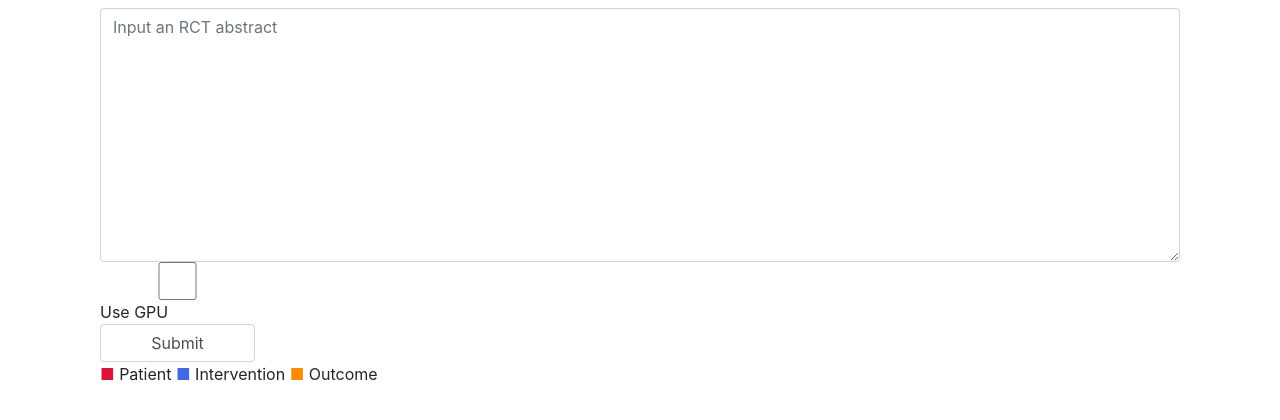
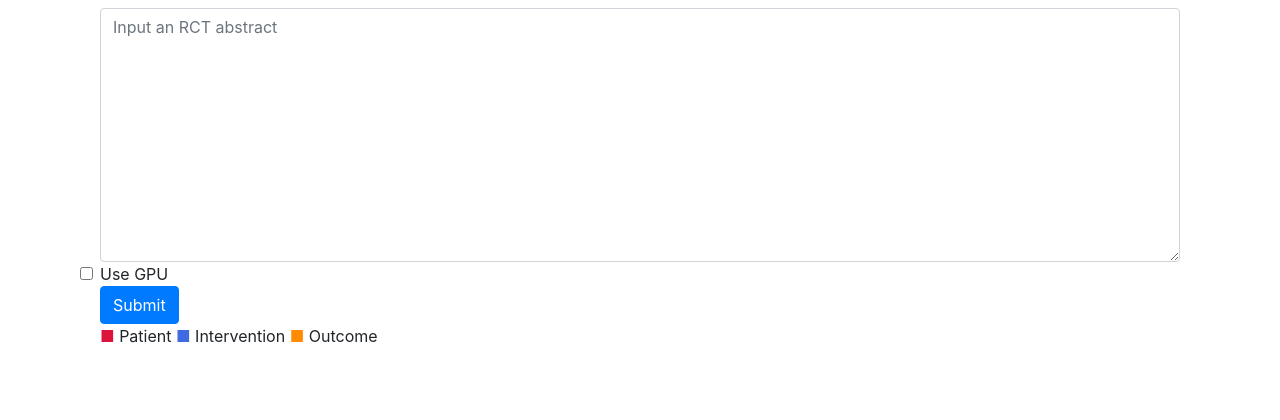
Before and after one commit to yutanakamura-tky/ebmnlp, a Flask app: page / in a window 1280 px wide. Shown: the part 254-674 px from the top of the page. Run offline with Flask 2, Linux system fonts and the light colour scheme; parts of the project's set-up code (start-up, migrations or seed data) failed here and were passed over; some libraries are stand-ins or nearby versions.

Commit message:
better checkbox

```diff
--- a/templates/sample.html
+++ b/templates/sample.html
@@ -21,10 +21,11 @@
           <textarea class="form-control" name="abstract" rows="10" placeholder="Input an RCT abstract"></textarea>
         </div>
         <div class="col-xs-2 col-sm-2 col-md-2 col-lg-2">
-          <input class="form-control" name="use_cuda" value="True" type="checkbox"/> Use GPU
+          <input class="form-check-input" name="use_cuda" value="True" id="use_cuda" type="checkbox"/>
+          <label class="form-check-label" for="use_cuda">Use GPU</label>
         </div>
         <div class="col-xs-2 col-sm-2 col-md-2 col-lg-2">
-          <input class="form-control" value="Submit" type="submit"/>
+          <input class="btn btn-primary" value="Submit" type="submit"/>
         </div>
       </form>
 
```
